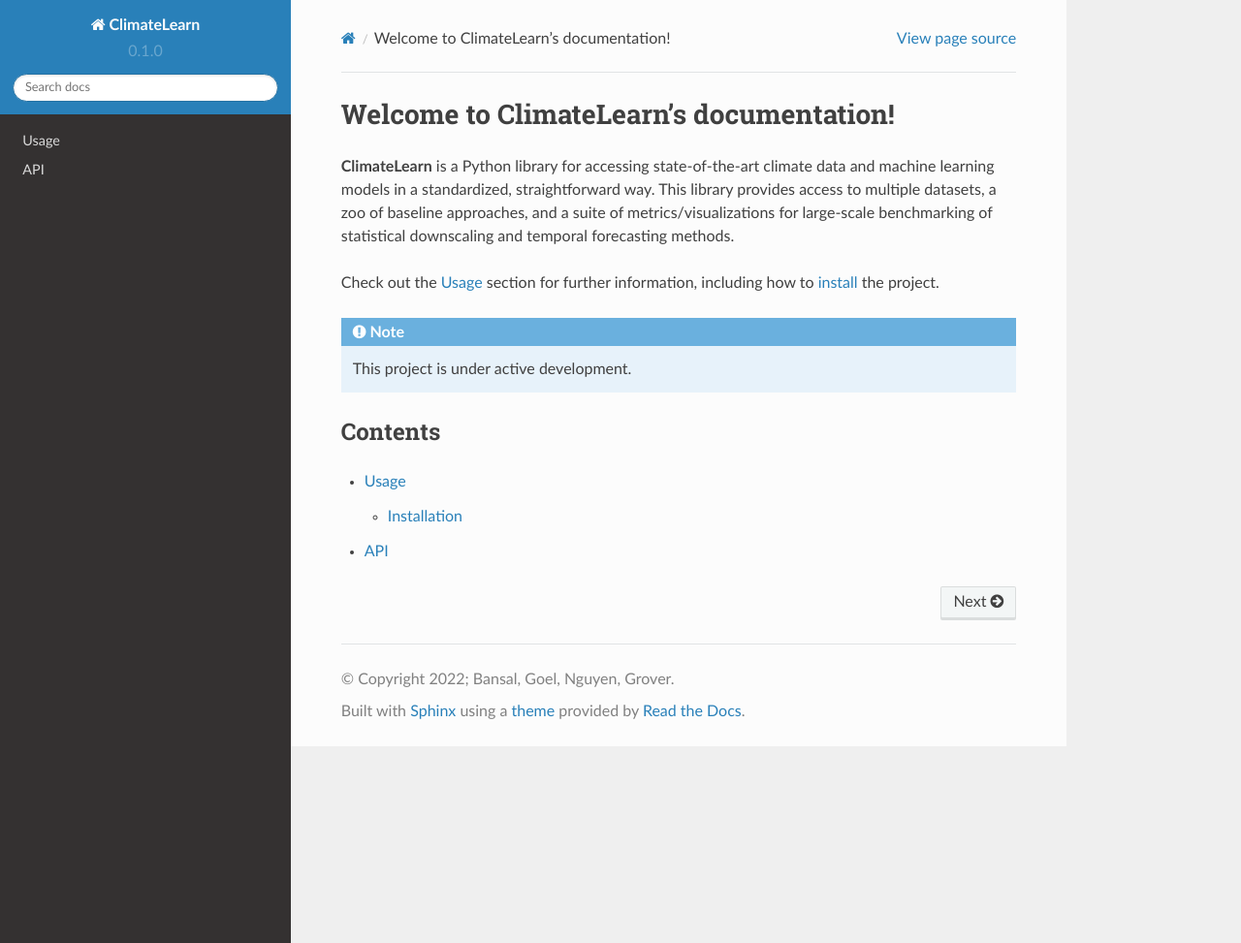
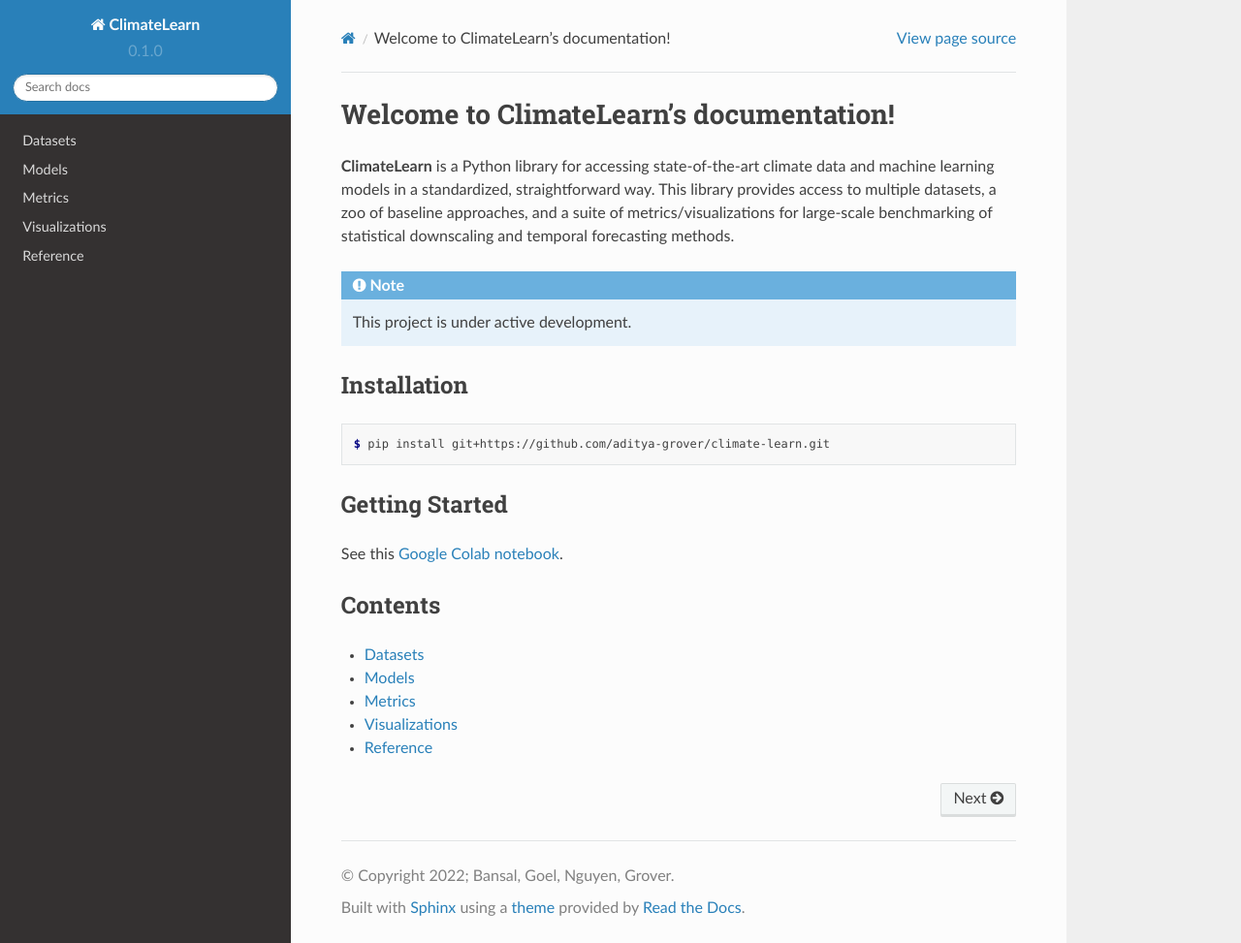
Before and after one commit to aditya-grover/climate-learn, a Sphinx documentation site: the page built from docs/source/index.rst, in a window 1280 px wide and 973 px high. Shown: the whole window at 97% size. Built offline with Sphinx 7.4.7 and the Read the Docs theme 2.0.0, drawn with Linux system fonts in a browser that asks for light colours.

Commit message:
Skeleton

```diff
--- a/docs/source/conf.py
+++ b/docs/source/conf.py
@@ -36,5 +36,9 @@
 
 html_theme = 'sphinx_rtd_theme'
 
+html_theme_options = {
+    'navigation_depth': 2
+}
+
 # -- Options for EPUB output
 epub_show_urls = 'footnote'
--- /dev/null
+++ b/docs/source/datasets.rst
@@ -0,0 +1,2 @@
+Datasets
+========
--- a/docs/source/index.rst
+++ b/docs/source/index.rst
@@ -1,5 +1,5 @@
 Welcome to ClimateLearn's documentation!
-===================================
+========================================
 
 **ClimateLearn** is a Python library for accessing state-of-the-art climate
 data and machine learning models in a standardized, straightforward way. This
@@ -7,18 +7,29 @@
 and a suite of metrics/visualizations for large-scale benchmarking of
 statistical downscaling and temporal forecasting methods.
 
-
-Check out the :doc:`usage` section for further information, including how to
-:ref:`install <installation>` the project.
-
 .. note::
 
    This project is under active development.
 
+Installation
+------------
+
+.. code-block:: console
+
+   $ pip install git+https://github.com/aditya-grover/climate-learn.git
+
+Getting Started
+---------------
+
+See this `Google Colab notebook <https://colab.research.google.com/drive/1GMT_CnxL1o4Za1Uc3Gf7u_tm_M5ECoZo?usp=sharing>`_.
+
 Contents
 --------
+.. toctree::
+   :maxdepth: 1
 
-.. toctree::
-
-   usage
-   api
+   datasets
+   models
+   metrics
+   visualizations
+   reference/index
--- /dev/null
+++ b/docs/source/metrics.rst
@@ -0,0 +1,2 @@
+Metrics
+=======
--- /dev/null
+++ b/docs/source/models.rst
@@ -0,0 +1,2 @@
+Models
+======
--- /dev/null
+++ b/docs/source/reference/data.rst
@@ -0,0 +1,2 @@
+climate_learn.data
+==================
--- /dev/null
+++ b/docs/source/reference/index.rst
@@ -0,0 +1,10 @@
+Reference
+=========
+
+.. toctree::
+   :maxdepth: 2
+
+   data
+   models
+   training
+   utils
--- /dev/null
+++ b/docs/source/reference/models.rst
@@ -0,0 +1,2 @@
+climate_learn.models
+====================
--- /dev/null
+++ b/docs/source/reference/training.rst
@@ -0,0 +1,2 @@
+climate_learn.training
+======================
--- /dev/null
+++ b/docs/source/reference/utils.rst
@@ -0,0 +1,2 @@
+climate_learn.utils
+===================
--- /dev/null
+++ b/docs/source/visualizations.rst
@@ -0,0 +1,2 @@
+Visualizations
+==============
```
Also changed, not shown: docs/source/api.rst (deleted, +0 -7 lines), docs/source/usage.rst (deleted, +0 -13 lines).
